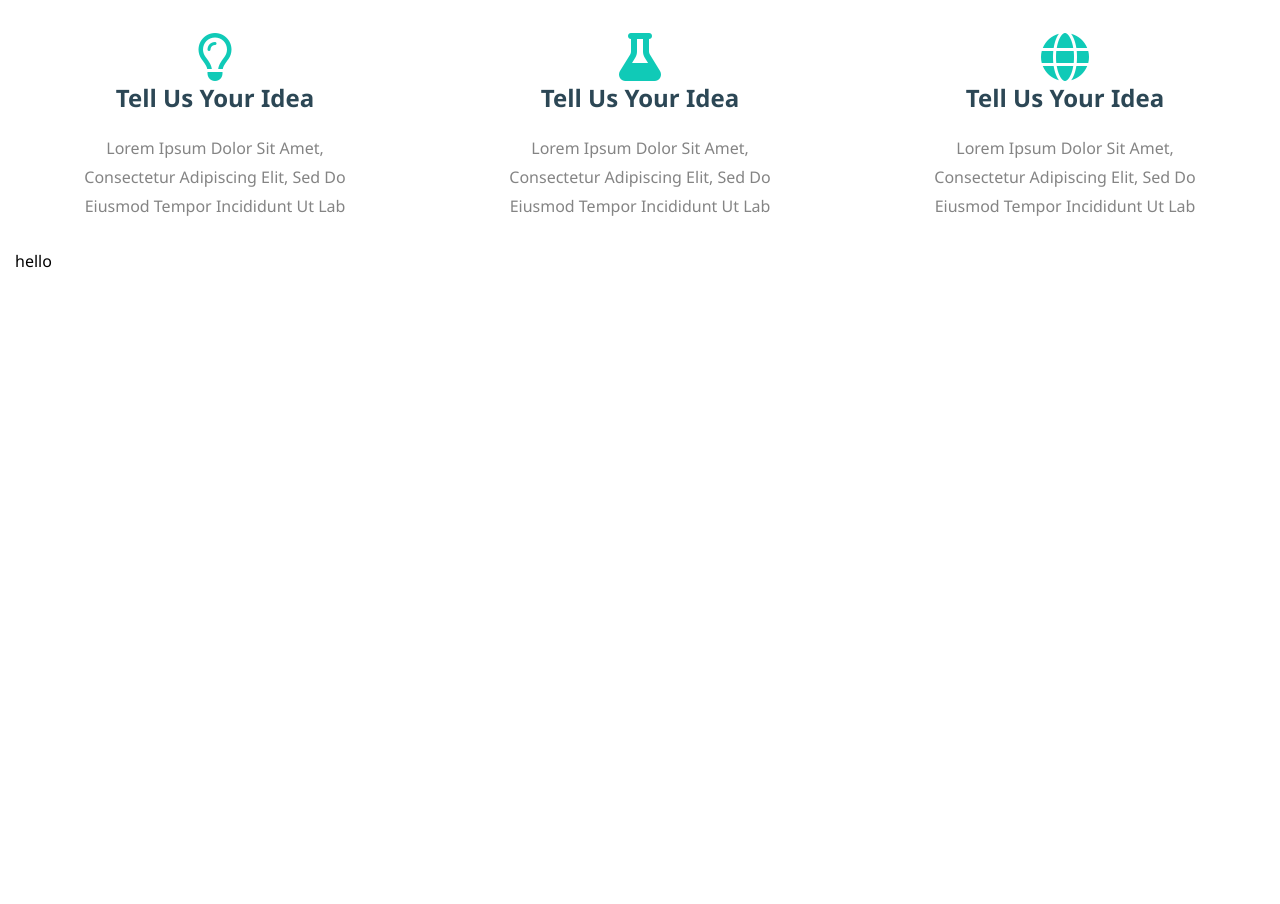
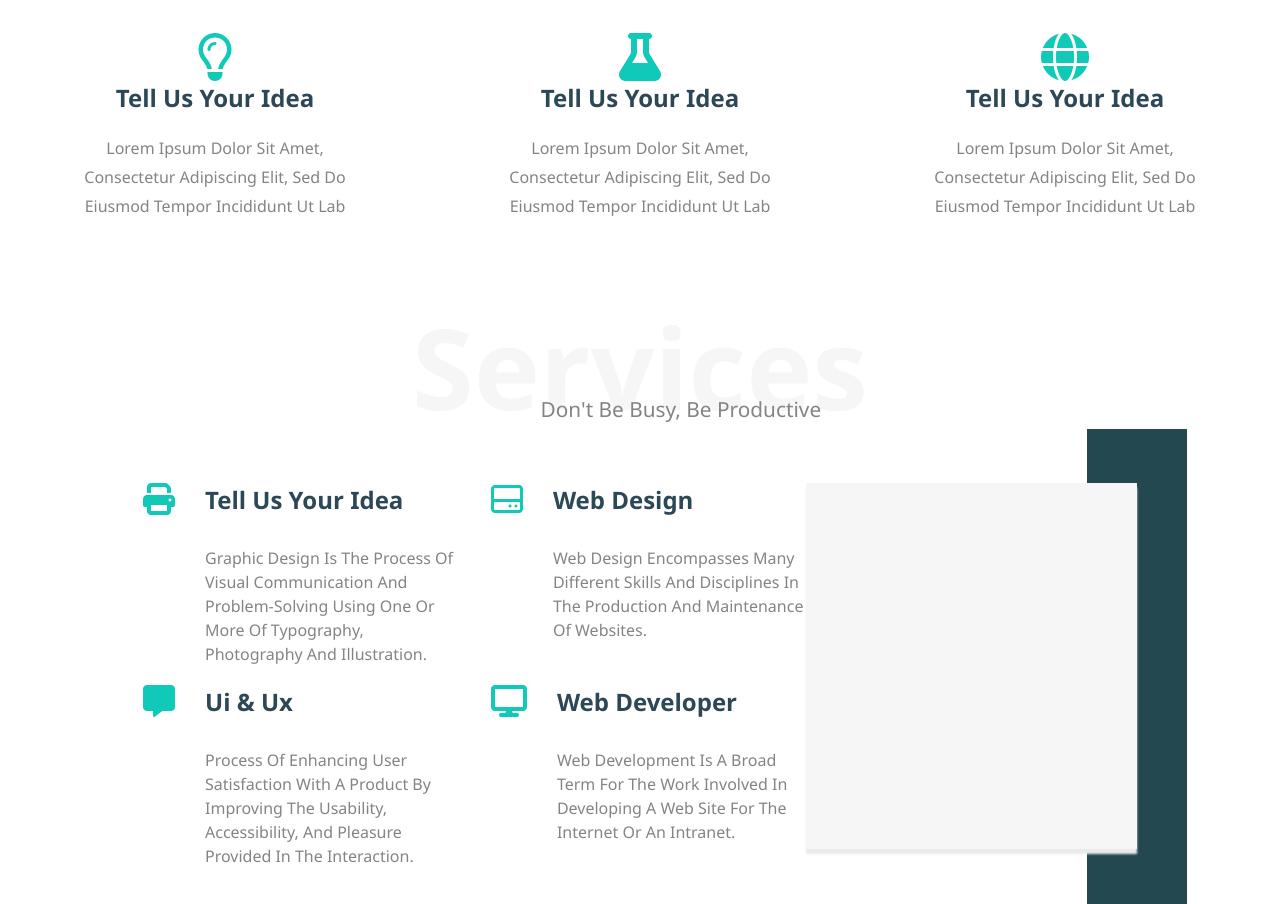
Before and after one commit to ahmeteid/ayhaga, a plain HTML site: page index.html in a window 1280 px wide. Shown: the part 486-1390 px from the top of the page. Before the commit the page ends 800 px from the top, so only its background shows below. Drawn offline with Linux system fonts and the light colour scheme.

Commit message:
Completed Landing & services secions

```diff
--- a/css/style.css
+++ b/css/style.css
@@ -27,6 +27,35 @@ body {
     margin: auto;
     padding-left: 15px;
     padding-right: 15px;
+}
+
+.main-title {
+    text-align: center;
+    margin: 40px 0;
+    position: relative;
+
+    & h2 {
+        font-size: 7rem;
+        font-weight: 900;
+        color: var(--bg-color);
+
+        @media (max-width: 767px) {
+            font-size: 4rem;
+        }
+    }
+
+    & p {
+        position: absolute;
+        left: 40%;
+        bottom: 10%;
+        font-size: 1.3rem;
+
+        @media (max-width:767px) {
+            left: 20%;
+            bottom: -10px;
+            font-size: 1rem;
+        }
+    }
 }
 
 a {
@@ -164,3 +193,79 @@ p {
 }
 
 /* End Object */
+
+/* Start Services */
+.services {
+    margin: 0 10%;
+
+    @media (max-width: 767px) {
+        margin: 0;
+    }
+
+    & .services-content {
+        display: flex;
+
+        & .boxs {
+            flex: 2;
+            display: grid;
+            grid-template-columns: repeat(auto-fill, minmax(40%, 1fr));
+            gap: 5%;
+
+            @media (max-width: 767px) {
+                grid-template-columns: repeat(auto-fill, minmax(95%, 1fr));
+            }
+
+            & .box {
+                display: flex;
+
+                & .icon {
+                    margin-right: 30px;
+
+                    & i {
+                        font-size: 2rem;
+                    }
+                }
+
+                & .info {
+                    & h2 {
+                        margin-bottom: 30px;
+                    }
+
+                    & p {
+                        line-height: 1.5;
+                    }
+                }
+            }
+        }
+
+        & .effect {
+            flex: 1;
+            background-color: var(--bg-color);
+            box-shadow: 0px 5px 2px var(--shadow-color);
+            max-width: 350px;
+            position: relative;
+            /* z-index: 2; */
+
+            &::after {
+                content: '';
+                position: absolute;
+                right: -50px;
+                top: -15%;
+                height: 130%;
+                background-color: var(--second-color);
+                width: 100px;
+                z-index: -1;
+            }
+
+            @media (max-width:767px) {
+                display: none;
+            }
+
+            @media (min-width: 768px) and (max-width:991px) {
+                display: none;
+            }
+        }
+    }
+}
+
+/* End Services */
--- a/index.html
+++ b/index.html
@@ -77,7 +77,65 @@
     <!-- Start Services -->
     <div class="services">
       <div class="container">
-        <div>hello</div>
+        <div class="main-title">
+          <h2>services</h2>
+          <p>Don't be busy, be productive</p>
+        </div>
+        <div class="services-content">
+          <div class="boxs">
+            <div class="box">
+              <div class="icon">
+                <i class="fa-solid fa-print"></i>
+              </div>
+              <div class="info">
+                <h2>tell us your idea</h2>
+                <p>
+                  Graphic design is the process of visual communication and
+                  problem-solving using one or more of typography, photography
+                  and illustration.
+                </p>
+              </div>
+            </div>
+            <div class="box">
+              <div class="icon">
+                <i class="fa-regular fa-hard-drive"></i>
+              </div>
+              <div class="info">
+                <h2>web design</h2>
+                <p>
+                  Web design encompasses many different skills and disciplines
+                  in the production and maintenance of websites.
+                </p>
+              </div>
+            </div>
+            <div class="box">
+              <div class="icon">
+                <i class="fa-solid fa-message"></i>
+              </div>
+              <div class="info">
+                <h2>ui & ux</h2>
+                <p>
+                  Process of enhancing user satisfaction with a product by
+                  improving the usability, accessibility, and pleasure provided
+                  in the interaction.
+                </p>
+              </div>
+            </div>
+            <div class="box">
+              <div class="icon">
+                <i class="fa-solid fa-display"></i>
+              </div>
+              <div class="info">
+                <h2>web developer</h2>
+                <p>
+                  Web development is a broad term for the work involved in
+                  developing a web site for the Internet or an intranet.
+                </p>
+              </div>
+            </div>
+          </div>
+          <div class="effect"></div>
+        </div>
       </div>
     </div>
     <!-- End Services -->
```
